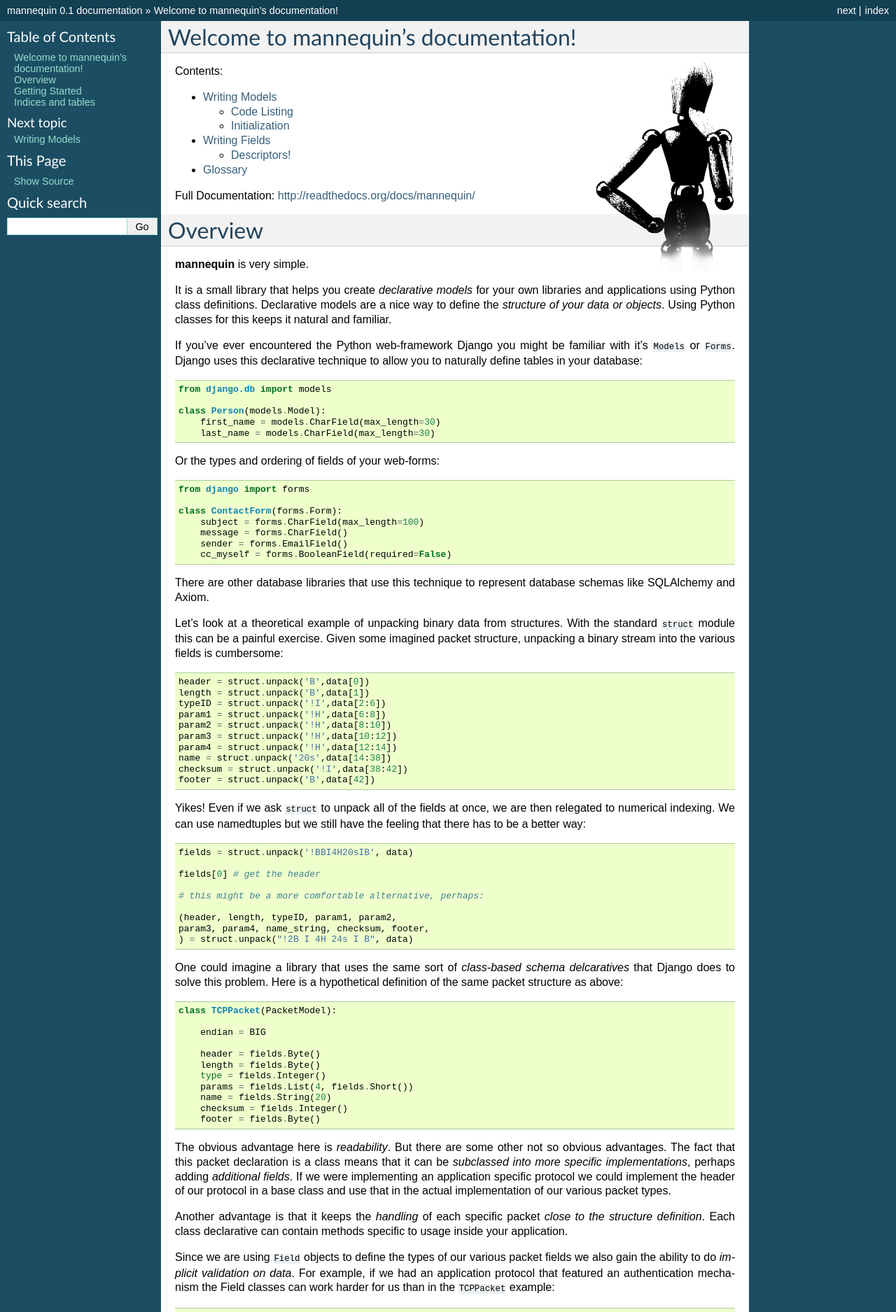
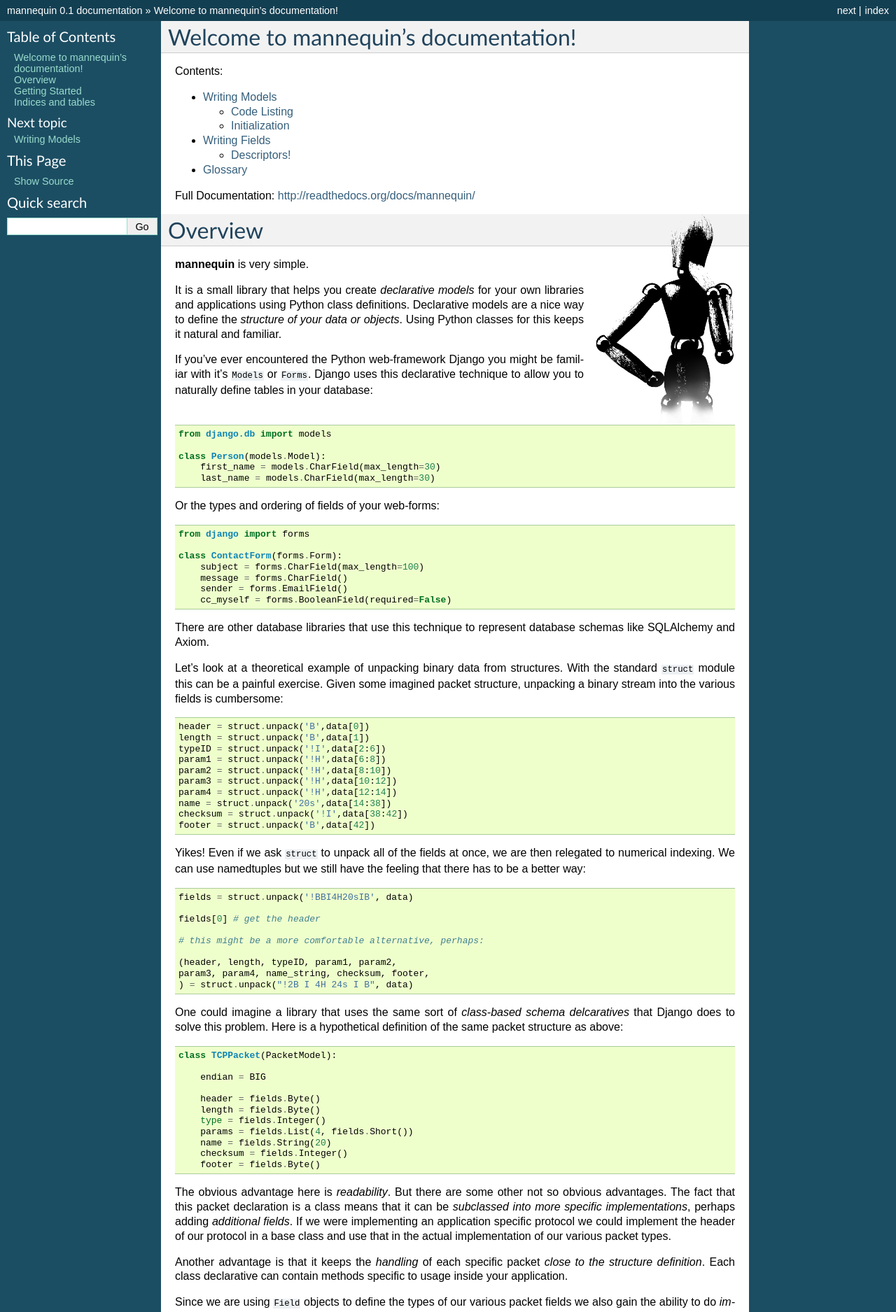
Before and after one commit to dustinlacewell/mannequin, a Sphinx documentation site: the page built from docs/index.rst, in a window 1280 px wide. Shown: the top 1875 px of the page at 70% size. Built offline with Sphinx 7.4.7, drawn with Linux system fonts in a browser that asks for light colours.

Commit message:
doc updates

```diff
--- a/docs/index.rst
+++ b/docs/index.rst
@@ -5,10 +5,6 @@
 
 Welcome to mannequin's documentation!
 ===========================================
-
-.. image:: _static/mannequin.png
-    :align: right
-    :width: 25%
 
 Contents:
 
@@ -21,6 +17,10 @@ Contents:
 
 
 Full Documentation: http://readthedocs.org/docs/mannequin/
+
+.. image:: _static/mannequin.png
+    :align: right
+    :width: 25%
 
 Overview
 ========
```
Also changed, not shown: docs/_static/mannequin-sidebar.png.
